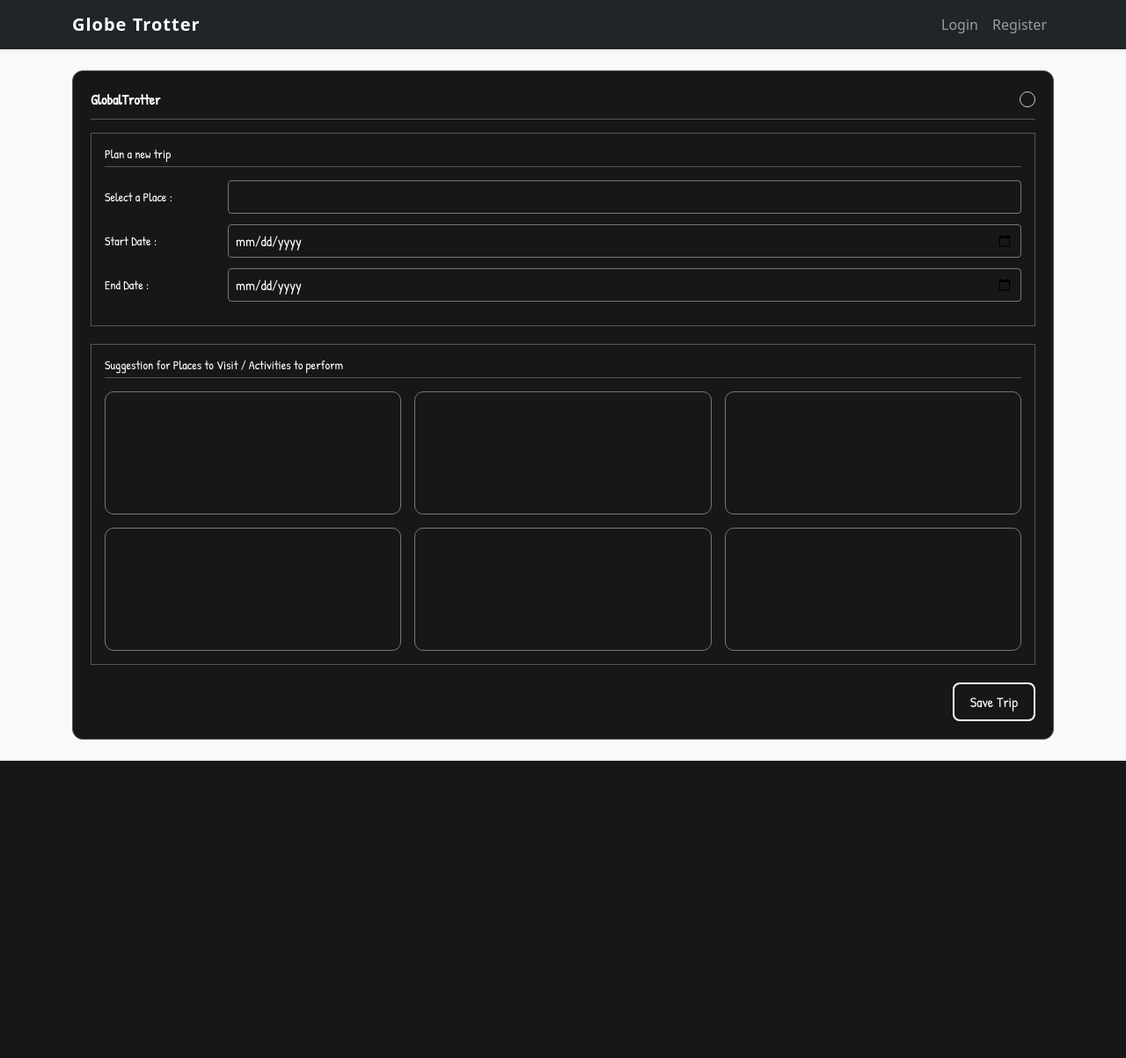
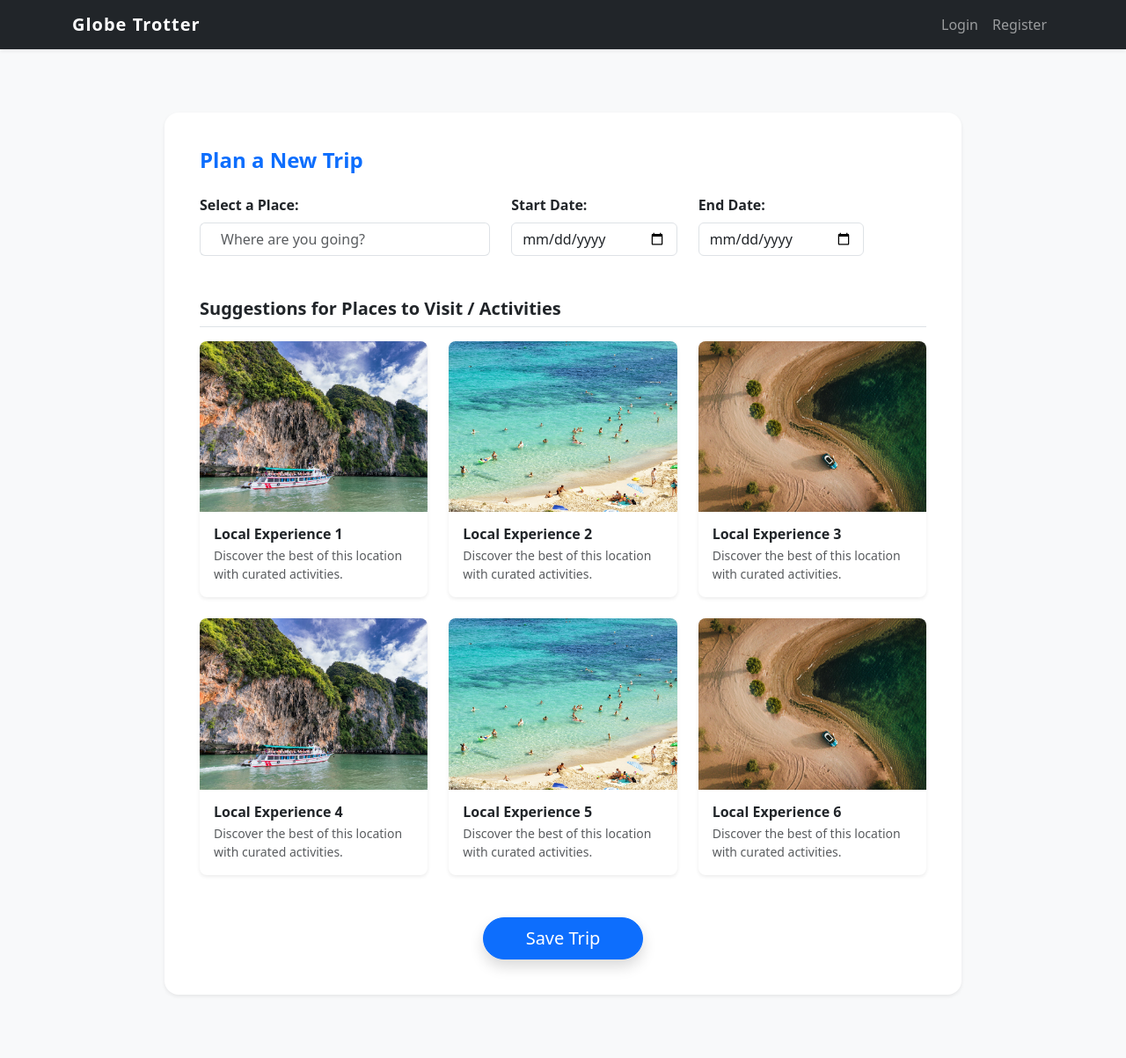
Before and after one commit to Niredxl/globe-trot, a Flask app: page /createtrip in a window 1280 px wide. Shown: the whole page at 88% size. Before the commit the page ends 865 px from the top, so only its background shows below. Run offline with Flask 3, Linux system fonts and the light colour scheme; some libraries are stand-ins or nearby versions.

Commit message:
create trip basic

```diff
--- /dev/null
+++ b/static/css/createtrip.css
@@ -0,0 +1,11 @@
+#suggestions {
+    top: 100%;
+    left: 0;
+    z-index: 1050; /* Higher than cards and inputs */
+    max-height: 220px;
+    overflow-y: auto;
+}
+
+#suggestions .list-group-item:hover {
+    background-color: #f1f1f1;
+}
--- /dev/null
+++ b/static/js/createtrip.js
@@ -0,0 +1,78 @@
+
+const locations = [
+    "Paris, France",
+    "New York, USA",
+    "Tokyo, Japan",
+    "Rome, Italy",
+    "London, UK",
+    "Dubai, UAE",
+    "Bali, Indonesia",
+    "Barcelona, Spain"
+];
+
+const input = document.getElementById("locationInput");
+const suggestionsBox = document.getElementById("suggestions");
+
+input.addEventListener("input", () => {
+    const value = input.value.toLowerCase();
+    suggestionsBox.innerHTML = "";
+
+    if (!value) {
+        suggestionsBox.classList.add("d-none");
+        return;
+    }
+
+    const matches = locations.filter(loc =>
+        loc.toLowerCase().includes(value)
+    );
+
+    matches.forEach(loc => {
+        const item = document.createElement("button");
+        item.type = "button";
+        item.className = "list-group-item list-group-item-action";
+        item.textContent = loc;
+
+        item.onclick = () => {
+            input.value = loc;
+            suggestionsBox.classList.add("d-none");
+            loadGallery(loc);
+        };
+
+        suggestionsBox.appendChild(item);
+    });
+
+    suggestionsBox.classList.toggle("d-none", matches.length === 0);
+});
+
+document.addEventListener("click", (e) => {
+    if (!e.target.closest("#locationInput")) {
+        suggestionsBox.classList.add("d-none");
+    }
+});
+function loadGallery(location) {
+    const gallery = document.getElementById("gallery");
+    gallery.innerHTML = "";
+
+    const images = {
+        "Paris, France": ["paris1.jpg", "paris2.jpg", "paris3.jpg"],
+        "Tokyo, Japan": ["tokyo1.jpg", "tokyo2.jpg", "tokyo3.jpg"],
+        "New York, USA": ["ny1.jpg", "ny2.jpg", "ny3.jpg"]
+    };
+
+    const items = images[location] || [];
+
+    items.forEach((img, index) => {
+        gallery.innerHTML += `
+        <div class="col">
+            <div class="card h-100 border-0 shadow-sm rounded-3 overflow-hidden">
+                <div class="ratio ratio-4x3">
+                    <img src="/static/img/${img}" class="card-img-top" style="object-fit:cover">
+                </div>
+                <div class="card-body p-3">
+                    <h6 class="fw-bold mb-1">Experience ${index + 1}</h6>
+                    <p class="text-muted small mb-0">Top activity in ${location}</p>
+                </div>
+            </div>
+        </div>`;
+    });
+}
--- a/templates/create_trip.html
+++ b/templates/create_trip.html
@@ -1,58 +1,81 @@
 {% extends "base.html" %}
 
 {% block styles %}
-<link href="https://fonts.googleapis.com/css2?family=Patrick+Hand&display=swap" rel="stylesheet">
-<link rel="stylesheet" href="{{ url_for('static', filename='css/create_trip.css') }}">
+<script src="{{ url_for('static', filename='js/createtrip.js') }}" defer></script>
+<link rel="stylesheet" href="{{ url_for('static', filename='css/createtrip.css') }}">
 {% endblock %}
 
 {% block content %}
+<div class="container mt-5">
+    <div class="row justify-content-center">
+        <div class="col-lg-10">
+            <div class="card shadow-sm border-0 rounded-4 p-4 mb-5">
+                <div class="card-body">
+                    <h4 class="fw-bold mb-4 text-primary">Plan a New Trip</h4>
 
-<div class="wireframe-container">
+                    <form action="#" method="POST">
+                        <div class="row g-4 align-items-end">
+                            <div class="col-md-5">
+                                <label class="form-label fw-bold">Select a Place:</label>
+                                <div class="position-relative">
+                                    <div class="input-group">
+                                        <span class="input-group-text bg-white border-end-0">
+                                            <i class="bi bi-geo-alt"></i>
+                                        </span>
 
-    <div class="top-bar">
-        <span class="brand">GlobalTrotter</span>
-        <span class="profile-circle"></span>
+                                        <input type="text"
+                                            name="location"
+                                            id="locationInput"
+                                            class="form-control border-start-0 ps-0"
+                                            placeholder="Where are you going?"
+                                            autocomplete="off"
+                                            required>
                                     </div>
 
-    <div class="section">
-        <h6 class="section-title">Plan a new trip</h6>
-
-        <div class="form-row">
-            <label>Select a Place :</label>
-            <input type="text">
+                                    <div id="suggestions"
+                                        class="list-group position-absolute w-100 d-none">
                                     </div>
-
-        <div class="form-row">
-            <label>Start Date :</label>
-            <input type="date">
-        </div>
-
-        <div class="form-row">
-            <label>End Date :</label>
-            <input type="date">
                                 </div>
                             </div>
 
-    <div class="section">
-        <h6 class="section-title">
-            Suggestion for Places to Visit / Activities to perform
-        </h6>
+                            <div class="col-md-3">
+                                <label class="form-label fw-bold">Start Date:</label>
+                                <input type="date" name="start_date" class="form-control" required>
+                            </div>
 
-        <div class="suggestion-grid">
-            <div class="suggestion-box"></div>
-            <div class="suggestion-box"></div>
-            <div class="suggestion-box"></div>
-            <div class="suggestion-box"></div>
-            <div class="suggestion-box"></div>
-            <div class="suggestion-box"></div>
+                            <div class="col-md-3">
+                                <label class="form-label fw-bold">End Date:</label>
+                                <input type="date" name="end_date" class="form-control" required>
                             </div>
                         </div>
 
-    <div class="form-actions">
-    <button type="submit" class="save-btn">Save Trip</button>
+                        <div class="mt-5">
+                            <h5 class="fw-bold mb-3 border-bottom pb-2">Suggestions for Places to Visit / Activities</h5>
+                            <div id="gallery" class="row row-cols-1 row-cols-sm-2 row-cols-md-3 g-4">
+                                {% for i in range(6) %}
+                                <div class="col">
+                                    <div class="card h-100 border-0 shadow-sm rounded-3 overflow-hidden trip-card">
+                                        <div class="ratio ratio-4x3">
+                                            <img src="{{ url_for('static', filename='img/temp' + (loop.index % 3 + 1)|string + '.jpg') }}"
+                                                 class="card-img-top" alt="Activity Suggestion" style="object-fit: cover;">
+                                        </div>
+                                        <div class="card-body p-3">
+                                            <h6 class="card-title fw-bold mb-1">Local Experience {{ loop.index }}</h6>
+                                            <p class="text-muted small mb-0">Discover the best of this location with curated activities.</p>
+                                        </div>
+                                    </div>
+                                </div>
+                                {% endfor %}
+                            </div>
                         </div>
 
-
+                        <div class="text-center mt-5">
+                            <button type="submit" class="btn btn-primary btn-lg rounded-pill px-5 shadow">Save Trip</button>
                         </div>
-
+                    </form>
+                </div>
+            </div>
+        </div>
+    </div>
+</div>
     {% endblock %}
```
Also changed, not shown: static/css/home.css (+23 -0 lines), templates/home.html (+34 -46 lines), static/img/paris1.jpg (added), static/img/paris2.jpg (added), static/img/paris3.jpg (added). Lines whose indentation alone changed are shown as unchanged.
